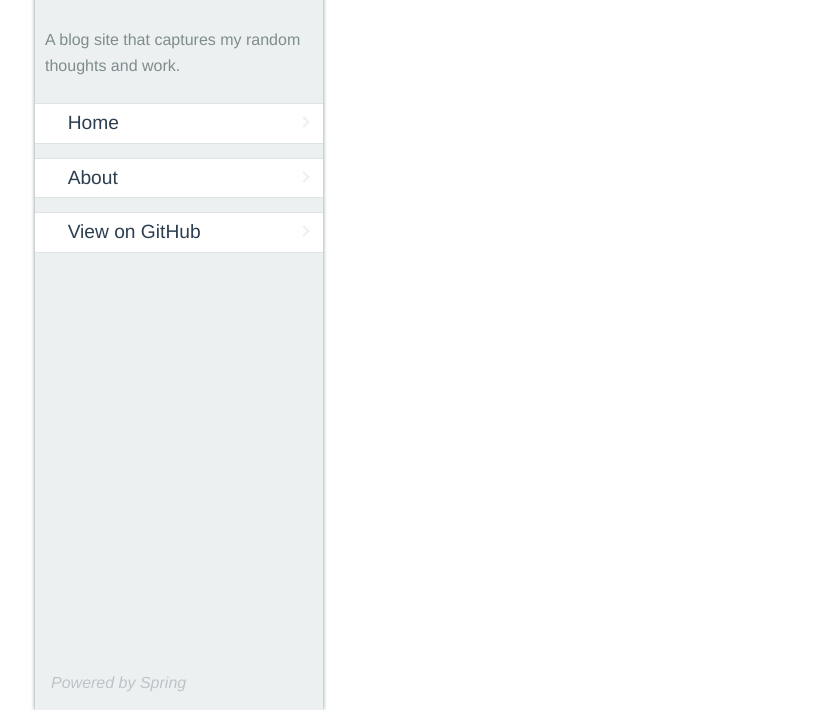
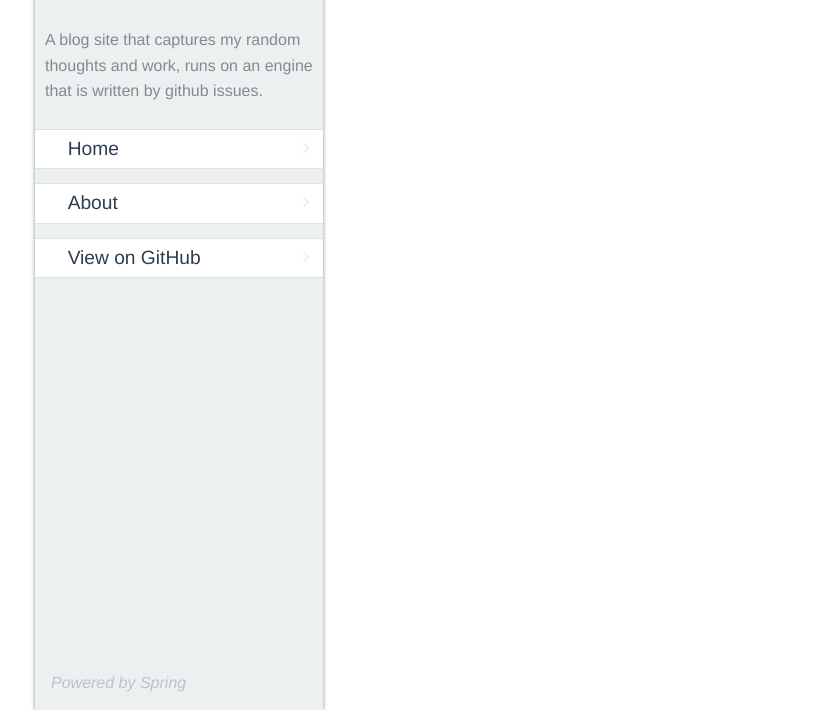
Before and after one commit to emAmazed/redlamp, a website: page index.html in a window 1280 px wide. Shown: the part 90-800 px from the top of the page, without its empty margins (29-851 px from the left). Drawn offline with Linux system fonts and the light colour scheme.

Commit message:
update site desc

```diff
--- a/index.html
+++ b/index.html
@@ -24,7 +24,7 @@ $.extend(spring.config, {
   // my blog title
   title: 'RedLAMP',
   // my blog description
-  desc: "A blog site that captures my random thoughts and work.  \n",
+  desc: "A blog site that captures my random thoughts and work, runs on an engine that is written by github issues.  \n",
   // my github username
   owner: 'emAmazed',
   // creator's username
```
